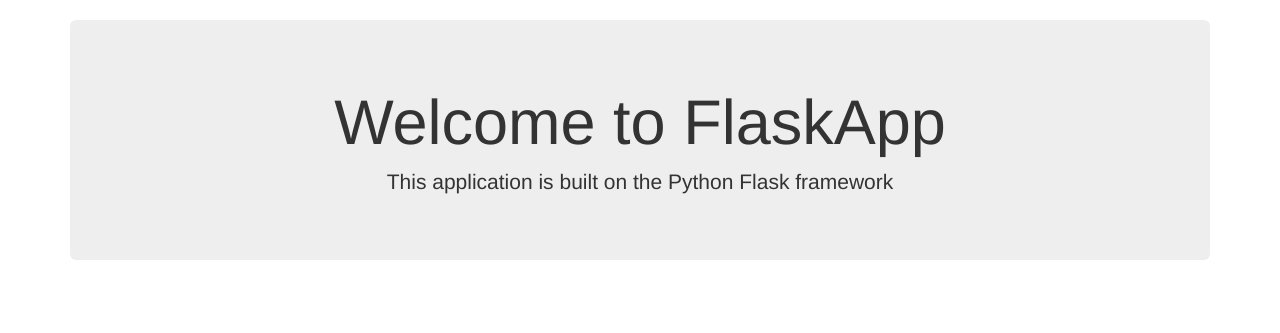
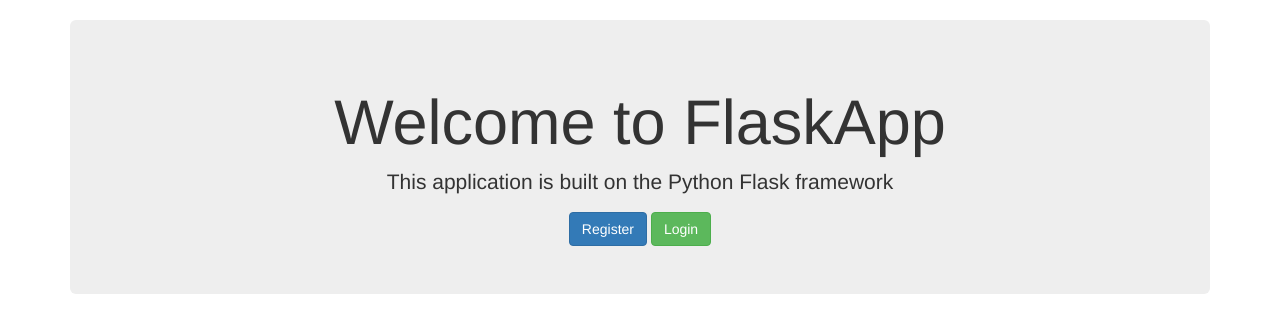
Before and after one commit to abovino/python_flask_todo, a Flask app: page / in a window 1280 px wide. Shown: the part 52-385 px from the top of the page. Run offline with Flask 2, Linux system fonts and the light colour scheme; some libraries are stand-ins or nearby versions.

Commit message:
Adds register and login buttons to homepage

```diff
--- a/templates/index.html
+++ b/templates/index.html
@@ -4,5 +4,7 @@
 	<div class="jumbotron text-center">
 		<h1>Welcome to FlaskApp</h1>
 		<p class="lead">This application is built on the Python Flask framework</p>
+		<a href="/register" class="btn btn-primary" role="button">Register</a>
+		<a href="/login" class="btn btn-success" role="button">Login</a>
 	</div>
 {% endblock %}
```
